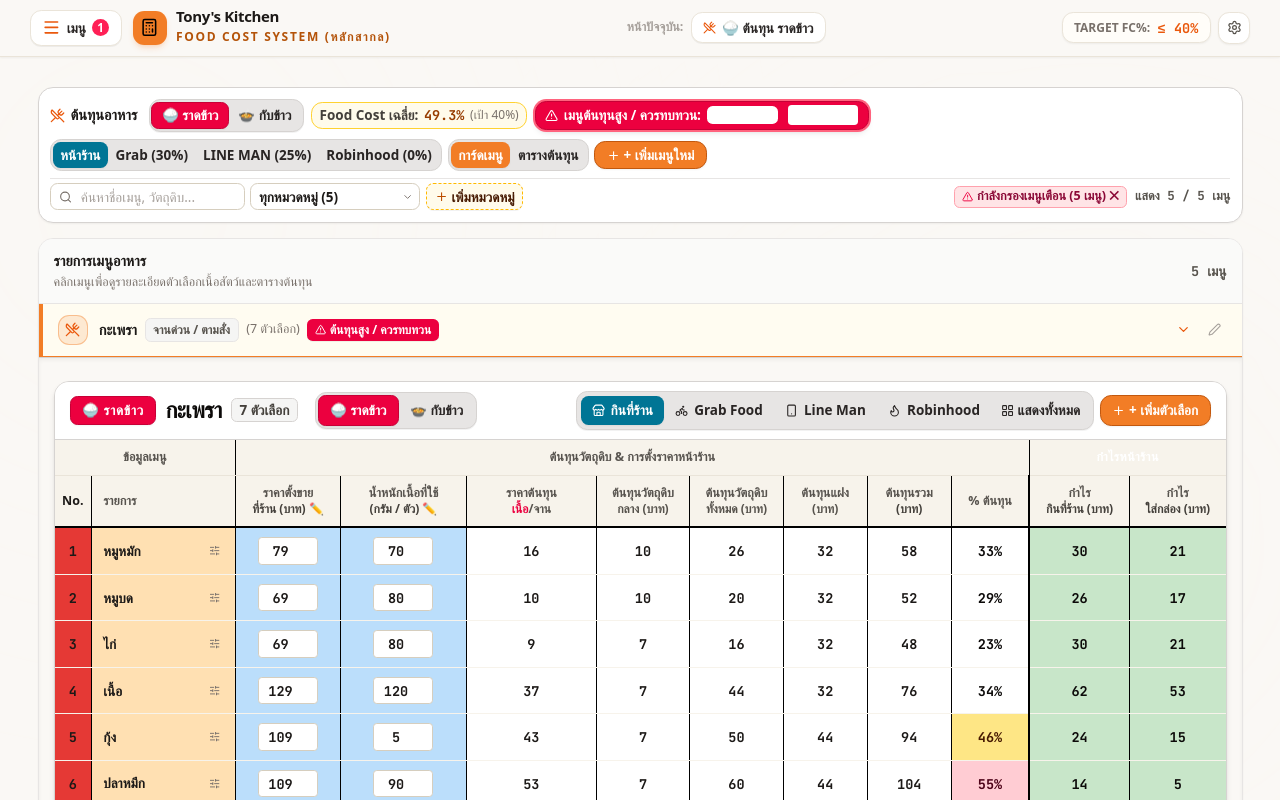
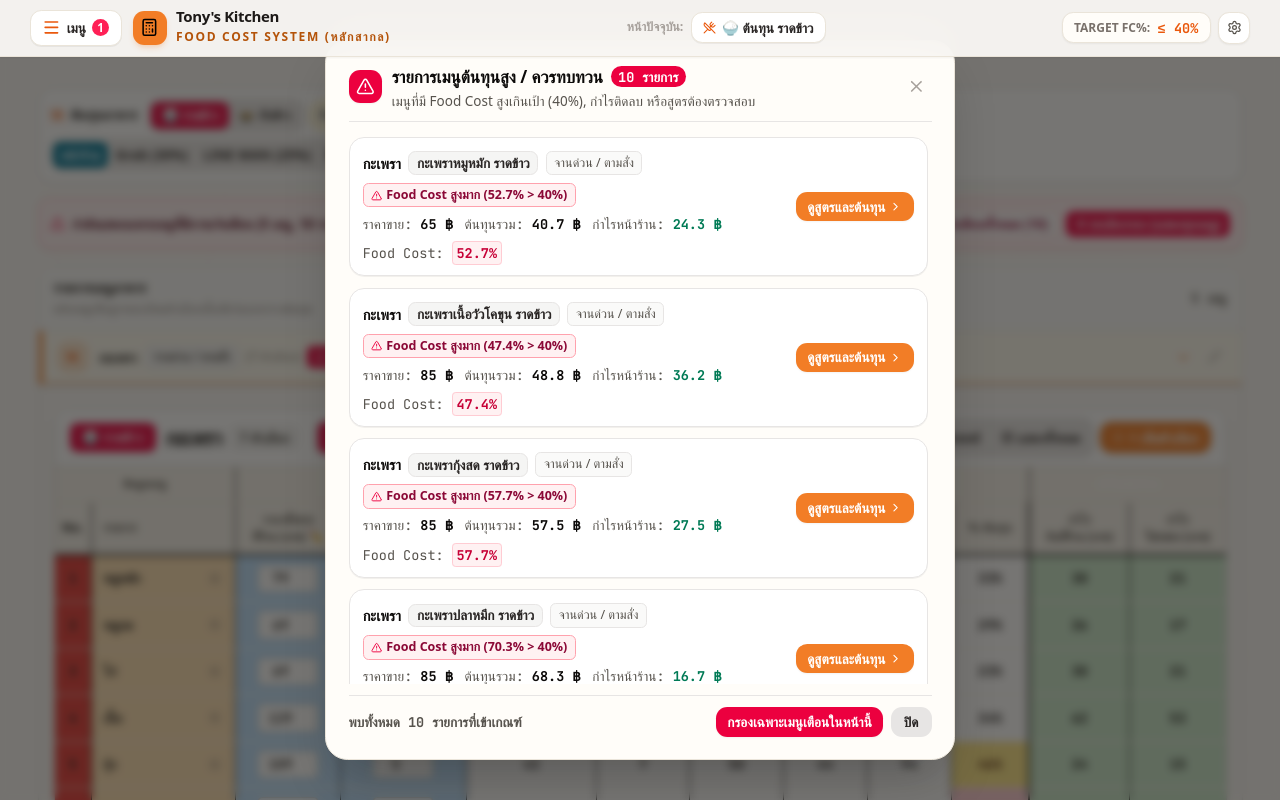
Before and after one commit to tonyonline1/tonycost, a React (Vite) app: page / in a window 1280 px wide. Both pictures are taken after a click on the button "คลิกเพื่อแสดงเฉพาะเมนูต้นทุนสูง / ควรทบทวน ทันที". Shown: the top 800 px of the page. Built offline with nearby package versions, Linux system fonts and the light colour scheme; the HTML template or start-up script is replaced by a standard one.

Commit message:
feat: add warning review modal for high-cost items
Implement state and filtering logic to track menu variants with high costs, review issues, or negative margins to enable immediate inspection via a dedicated modal.

```diff
--- a/src/components/FoodCostView.tsx
+++ b/src/components/FoodCostView.tsx
@@ -122,6 +122,8 @@ export const FoodCostView: React.FC<FoodCostViewProps> = ({
 
   // Filter high-cost / needs-review items toggle
   const [filterHighCostOnly, setFilterHighCostOnly] = useState(false);
+  // Warning review modal state for displaying alerted items immediately (Requirement 3)
+  const [isWarningModalOpen, setIsWarningModalOpen] = useState(false);
 
   // Combine menu categories and custom categories
   const categories = useMemo(() => {
@@ -283,26 +285,51 @@ export const FoodCostView: React.FC<FoodCostViewProps> = ({
     return matchesCategory && matchesSearch;
   });
 
+  // Detailed list of variants with warnings for instant inspection (Requirement 3)
+  const warningRows = useMemo(() => {
+    const target = settings.targetFoodCostPercent || 35;
+    return allRows
+      .filter((r) => {
+        const isHighFc =
+          r.breakdown.restaurantFoodCostPercent > target ||
+          r.breakdown.restaurantFoodCostPercent > 40;
+        const hasIssue = r.breakdown.hasReviewIssue;
+        const isNegProfit =
+          r.breakdown.restaurantProfit < 0 || r.breakdown.deliveryProfit < 0;
+        return isHighFc || hasIssue || isNegProfit;
+      })
+      .map((r) => {
+        const reasons: string[] = [];
+        if (r.breakdown.restaurantFoodCostPercent > 40) {
+          reasons.push(`Food Cost สูงมาก (${r.breakdown.restaurantFoodCostPercent.toFixed(1)}% > 40%)`);
+        } else if (r.breakdown.restaurantFoodCostPercent > target) {
+          reasons.push(`Food Cost เกินเป้า (${r.breakdown.restaurantFoodCostPercent.toFixed(1)}% > ${target}%)`);
+        }
+        if (r.breakdown.restaurantProfit < 0) {
+          reasons.push(`กำไรหน้าร้านติดลบ (${r.breakdown.restaurantProfit.toFixed(1)} ฿)`);
+        }
+        if (r.breakdown.deliveryProfit < 0) {
+          reasons.push(`กำไรเดลิเวอรี่ติดลบ (${r.breakdown.deliveryProfit.toFixed(1)} ฿)`);
+        }
+        if (r.breakdown.hasReviewIssue) {
+          reasons.push(r.breakdown.reviewMessage || 'ต้องทบทวนสูตรหรือวัตถุดิบ');
+        }
+        return {
+          ...r,
+          reasons,
+        };
+      });
+  }, [allRows, settings.targetFoodCostPercent]);
+
   // Set of menu IDs that have high cost (> 40% or > target) or review issue or negative margin
   const warningMenuIds = useMemo(() => {
-    const target = settings.targetFoodCostPercent || 35;
-    return new Set(
-      allRows
-        .filter(
-          (r) =>
-            r.breakdown.restaurantFoodCostPercent > target ||
-            r.breakdown.restaurantFoodCostPercent > 40 ||
-            r.breakdown.hasReviewIssue ||
-            r.breakdown.restaurantProfit < 0 ||
-            r.breakdown.deliveryProfit < 0
-        )
-        .map((r) => r.menu.id)
-    );
-  }, [allRows, settings.targetFoodCostPercent]);
+    return new Set(warningRows.map((r) => r.menu.id));
+  }, [warningRows]);
 
   const filteredMenus = menus.filter((m) => {
     const matchesCategory = selectedCategory === 'ALL' || m.category === selectedCategory;
     const matchesSearch =
+      !searchTerm ||
       m.name.toLowerCase().includes(searchTerm.toLowerCase()) ||
       m.variants.some((v) => v.name.toLowerCase().includes(searchTerm.toLowerCase()));
     const matchesWarning = !filterHighCostOnly || warningMenuIds.has(m.id);
@@ -316,28 +343,16 @@ export const FoodCostView: React.FC<FoodCostViewProps> = ({
       ? allRows.reduce((acc, r) => acc + r.breakdown.restaurantFoodCostPercent, 0) / totalVariantsCount
       : 0;
   const target = settings.targetFoodCostPercent || 35;
-  const warningCount = allRows.filter(
-    (r) =>
-      r.breakdown.restaurantFoodCostPercent > target ||
-      r.breakdown.restaurantFoodCostPercent > 40 ||
-      r.breakdown.hasReviewIssue ||
-      r.breakdown.restaurantProfit < 0 ||
-      r.breakdown.deliveryProfit < 0
-  ).length;
+  const warningCount = warningRows.length;
 
   const handleToggleHighCostFilter = () => {
-    setFilterHighCostOnly((prev) => {
-      const next = !prev;
-      if (next) {
-        setSelectedCategory('ALL');
-        setSearchTerm('');
-        const firstWarning = menus.find((m) => warningMenuIds.has(m.id));
-        if (firstWarning) {
-          setSelectedMenuId(firstWarning.id);
-        }
-      }
-      return next;
-    });
+    // Requirement 3: Clicking opens the alerted items modal immediately!
+    setIsWarningModalOpen(true);
+    setFilterHighCostOnly(true);
+    const firstWarning = menus.find((m) => warningMenuIds.has(m.id));
+    if (firstWarning) {
+      setSelectedMenuId(firstWarning.id);
+    }
   };
 
   const handleOpenAddMenu = () => {
@@ -706,6 +721,21 @@ export const FoodCostView: React.FC<FoodCostViewProps> = ({
               </button>
             </div>
 
+            {/* Requirement 1: Move "เพิ่มหมวดหมู่" next to "เพิ่มเมนูใหม่" */}
+            <button
+              type="button"
+              onClick={() => {
+                setCategoryError(null);
+                setNewCategoryInput('');
+                setIsAddCategoryModalOpen(true);
+              }}
+              className="px-2.5 py-1 bg-amber-500 hover:bg-amber-600 !text-white font-black rounded-xl text-xs shadow-xs transition-all flex items-center gap-1 cursor-pointer shrink-0 border border-amber-600"
+              title="เพิ่มหมวดหมู่อาหารใหม่"
+            >
+              <Plus className="w-3.5 h-3.5" />
+              <span>+ เพิ่มหมวดหมู่</span>
+            </button>
+
             {/* Add menu button */}
             <button
               type="button"
@@ -717,100 +747,35 @@ export const FoodCostView: React.FC<FoodCostViewProps> = ({
             </button>
           </div>
         </div>
-
-        {/* Row 2: Search, Category, Add Category (Ultra-compact inline row) */}
-        <div className="flex flex-wrap items-center justify-between gap-2 pt-1 border-t border-stone-200">
-          <div className="flex items-center gap-1.5 flex-wrap">
-            <div className="relative w-40 sm:w-52">
-              <Search className="w-3.5 h-3.5 absolute left-2.5 top-1/2 -translate-y-1/2 text-stone-500" />
-              <input
-                type="text"
-                placeholder="ค้นหาชื่อเมนู, วัตถุดิบ..."
-                value={searchTerm}
-                onChange={(e) => setSearchTerm(e.target.value)}
-                className="w-full pl-8 pr-2 py-1 bg-stone-50 border border-stone-300 rounded-lg text-xs font-medium text-stone-900 placeholder-stone-400 focus:outline-none focus:border-[#F27D26] focus:bg-white"
-              />
-            </div>
-
-            <div className="relative min-w-[140px] sm:min-w-[170px]">
-              <select
-                value={selectedCategory}
-                onChange={(e) => setSelectedCategory(e.target.value)}
-                className="w-full pl-2 pr-6 py-1 bg-stone-50 border border-stone-300 rounded-lg text-xs font-bold text-stone-900 focus:outline-none focus:border-[#F27D26] appearance-none cursor-pointer focus:bg-white"
-              >
-                {categories.map((c) => {
-                  const count =
-                    c === 'ALL'
-                      ? menus.length
-                      : menus.filter((m) => m.category === c).length;
-                  return (
-                    <option key={c} value={c}>
-                      {c === 'ALL' ? `ทุกหมวดหมู่ (${count})` : `${c} (${count})`}
-                    </option>
-                  );
-                })}
-              </select>
-              <div className="absolute right-2 top-1/2 -translate-y-1/2 pointer-events-none text-stone-500">
-                <ChevronDown className="w-3 h-3" />
-              </div>
-            </div>
-
-            {selectedCategory !== 'ALL' && (
-              <div className="flex items-center gap-1">
-                <button
-                  type="button"
-                  onClick={() => handleOpenEditCategory(selectedCategory)}
-                  className="px-2 py-1 bg-stone-100 hover:bg-stone-200 border border-stone-300 text-stone-800 rounded-lg text-xs font-bold transition-all cursor-pointer flex items-center gap-1"
-                  title={`แก้ไขชื่อหมวดหมู่ "${selectedCategory}"`}
-                >
-                  <Edit2 className="w-3 h-3 text-[#F27D26]" />
-                  <span>แก้ไข</span>
-                </button>
-                <button
-                  type="button"
-                  onClick={() => handleOpenDeleteCategory(selectedCategory)}
-                  className="px-2 py-1 bg-rose-50 hover:bg-rose-100 border border-rose-200 text-rose-800 rounded-lg text-xs font-bold transition-all cursor-pointer flex items-center gap-1"
-                  title={`ลบหมวดหมู่ "${selectedCategory}"`}
-                >
-                  <Trash2 className="w-3 h-3 text-rose-600" />
-                  <span>ลบ</span>
-                </button>
-              </div>
-            )}
-
+      </div>
+
+      {/* Active High-Cost Filter Alert Banner (Displayed when filtering warning items) */}
+      {filterHighCostOnly && (
+        <div className="flex flex-wrap items-center justify-between gap-2 p-2.5 sm:p-3 bg-rose-50 border border-rose-300 rounded-xl text-rose-950 text-xs shadow-2xs">
+          <div className="flex items-center gap-2">
+            <AlertTriangle className="w-4 h-4 text-rose-600 shrink-0" />
+            <span className="font-bold">
+              กำลังแสดงเฉพาะเมนูที่มีการแจ้งเตือน ({warningMenuIds.size} เมนู, {warningRows.length} รายการตัวเลือก)
+            </span>
+          </div>
+          <div className="flex items-center gap-2">
             <button
               type="button"
-              onClick={() => {
-                setCategoryError(null);
-                setNewCategoryInput('');
-                setIsAddCategoryModalOpen(true);
-              }}
-              className="px-2 py-1 rounded-lg text-xs font-black transition-all cursor-pointer flex items-center gap-1 bg-amber-50 hover:bg-amber-100 border border-dashed border-amber-400 text-amber-950 shadow-2xs shrink-0"
-              title="เพิ่มหมวดหมู่อาหารใหม่"
+              onClick={() => setIsWarningModalOpen(true)}
+              className="px-2.5 py-1 bg-white hover:bg-rose-100 border border-rose-300 text-rose-900 font-black rounded-lg cursor-pointer"
             >
-              <Plus className="w-3.5 h-3.5 text-amber-700" />
-              <span>เพิ่มหมวดหมู่</span>
+              ดูรายการแจ้งเตือนทั้งหมด ({warningRows.length})
+            </button>
+            <button
+              type="button"
+              onClick={() => setFilterHighCostOnly(false)}
+              className="px-2.5 py-1 bg-rose-600 hover:bg-rose-700 text-white font-black rounded-lg cursor-pointer"
+            >
+              ✕ ยกเลิกกรอง (แสดงทุกเมนู)
             </button>
           </div>
-
-          <div className="flex items-center gap-2 text-xs">
-            {filterHighCostOnly && (
-              <button
-                type="button"
-                onClick={() => setFilterHighCostOnly(false)}
-                className="px-2 py-0.5 rounded-md bg-rose-100 hover:bg-rose-200 border border-rose-300 text-rose-900 font-black text-[11px] flex items-center gap-1 cursor-pointer transition-colors"
-                title="คลิกเพื่อยกเลิกการกรอง"
-              >
-                <AlertTriangle className="w-3 h-3 text-rose-600" />
-                <span>กำลังกรองเมนูเตือน ({filteredMenus.length} เมนู) ✕</span>
-              </button>
-            )}
-            <span className="font-mono font-bold text-stone-600 text-[11px]">
-              แสดง {filteredMenus.length} / {menus.length} เมนู
-            </span>
-          </div>
         </div>
-      </div>
+      )}
 
       {/* VIEW 1: CLEAN MENU LIST + ON-DEMAND VARIANT DETAILS */}
       {viewMode === 'CARDS' && (
@@ -1724,6 +1689,149 @@ export const FoodCostView: React.FC<FoodCostViewProps> = ({
           </div>
         </div>
       )}
+
+      {/* WARNING REVIEW MODAL (Requirement 3: Displays all alerted items immediately) */}
+      {isWarningModalOpen && (
+        <div className="fixed inset-0 z-50 flex items-center justify-center p-3 sm:p-4 bg-stone-900/60 backdrop-blur-xs">
+          <div className="bg-[#FFFDF9] rounded-3xl max-w-2xl w-full p-5 sm:p-6 shadow-2xl border border-stone-300 text-stone-900 flex flex-col max-h-[90vh]">
+            {/* Header */}
+            <div className="flex items-center justify-between border-b border-stone-200 pb-3 shrink-0">
+              <div className="flex items-center gap-2.5">
+                <span className="w-9 h-9 rounded-xl bg-rose-600 text-white flex items-center justify-center shadow-xs shrink-0">
+                  <AlertTriangle className="w-5 h-5" />
+                </span>
+                <div>
+                  <h3 className="font-black text-stone-950 text-base sm:text-lg flex items-center gap-2">
+                    <span>รายการเมนูต้นทุนสูง / ควรทบทวน</span>
+                    <span className="px-2 py-0.5 rounded-full bg-rose-600 text-white text-xs font-mono font-black">
+                      {warningRows.length} รายการ
+                    </span>
+                  </h3>
+                  <p className="text-xs text-stone-600 font-medium mt-0.5">
+                    เมนูที่มี Food Cost สูงเกินเป้า ({settings.targetFoodCostPercent || 35}%), กำไรติดลบ หรือสูตรต้องตรวจสอบ
+                  </p>
+                </div>
+              </div>
+              <button
+                type="button"
+                onClick={() => setIsWarningModalOpen(false)}
+                className="p-1.5 rounded-xl text-stone-400 hover:text-stone-700 hover:bg-stone-100 cursor-pointer"
+              >
+                <X className="w-5 h-5" />
+              </button>
+            </div>
+
+            {/* List */}
+            <div className="space-y-3 mt-4 overflow-y-auto flex-1 pr-1">
+              {warningRows.length === 0 ? (
+                <div className="text-center py-10 text-stone-500">
+                  <CheckCircle2 className="w-12 h-12 mx-auto text-emerald-500 mb-2" />
+                  <p className="font-bold text-stone-800">ยอดเยี่ยมมาก! ไม่มีเมนูที่ต้นทุนสูงเกินเกณฑ์ในขณะนี้</p>
+                </div>
+              ) : (
+                warningRows.map((item, idx) => (
+                  <div
+                    key={`${item.menu.id}-${item.variant.id}-${idx}`}
+                    className="p-3.5 rounded-2xl bg-white border border-stone-200 shadow-2xs hover:border-rose-300 transition-all flex flex-col sm:flex-row sm:items-center justify-between gap-3"
+                  >
+                    <div className="min-w-0 flex-1">
+                      <div className="flex items-center gap-2 flex-wrap">
+                        <span className="font-black text-stone-950 text-sm">
+                          {item.menu.name}
+                        </span>
+                        <span className="text-xs px-2 py-0.5 bg-stone-100 border border-stone-200 text-stone-800 font-bold rounded-lg">
+                          {item.variant.name}
+                        </span>
+                        <span className="text-[11px] px-2 py-0.5 bg-stone-50 border border-stone-200 text-stone-600 rounded-md">
+                          {item.menu.category}
+                        </span>
+                      </div>
+
+                      {/* Warning Badges */}
+                      <div className="flex flex-wrap gap-1.5 mt-2">
+                        {item.reasons.map((reason, rIdx) => (
+                          <span
+                            key={rIdx}
+                            className="px-2 py-0.5 bg-rose-50 border border-rose-300 text-rose-900 text-[11px] font-black rounded-md flex items-center gap-1"
+                          >
+                            <AlertTriangle className="w-3 h-3 text-rose-600 shrink-0" />
+                            <span>{reason}</span>
+                          </span>
+                        ))}
+                      </div>
+
+                      {/* Metrics bar */}
+                      <div className="flex items-center gap-3 text-xs text-stone-600 mt-2 font-mono flex-wrap">
+                        <span>ราคาขาย: <strong className="text-stone-950 font-black">{item.breakdown.sellingPrice} ฿</strong></span>
+                        <span>ต้นทุนรวม: <strong className="text-stone-950 font-black">{item.breakdown.totalCost.toFixed(1)} ฿</strong></span>
+                        <span>
+                          กำไรหน้าร้าน:{' '}
+                          <strong className={item.breakdown.restaurantProfit < 0 ? 'text-rose-600 font-black' : 'text-emerald-700 font-black'}>
+                            {item.breakdown.restaurantProfit.toFixed(1)} ฿
+                          </strong>
+                        </span>
+                        <span>
+                          Food Cost:{' '}
+                          <strong className="text-rose-700 font-black bg-rose-50 px-1 py-0.5 rounded border border-rose-200">
+                            {item.breakdown.restaurantFoodCostPercent.toFixed(1)}%
+                          </strong>
+                        </span>
+                      </div>
+                    </div>
+
+                    {/* Action button */}
+                    <div className="shrink-0 flex items-center gap-2">
+                      <button
+                        type="button"
+                        onClick={() => {
+                          setIsWarningModalOpen(false);
+                          setSelectedMenuId(item.menu.id);
+                          setFilterHighCostOnly(true);
+                          setSelectedBreakdown({
+                            menu: item.menu,
+                            variant: item.variant,
+                            breakdown: item.breakdown,
+                          });
+                        }}
+                        className="w-full sm:w-auto px-3 py-1.5 bg-[#F27D26] hover:bg-[#d96817] !text-white text-xs font-black rounded-xl shadow-xs cursor-pointer flex items-center justify-center gap-1"
+                      >
+                        <span>ดูสูตรและต้นทุน</span>
+                        <ChevronRight className="w-3.5 h-3.5" />
+                      </button>
+                    </div>
+                  </div>
+                ))
+              )}
+            </div>
+
+            {/* Footer */}
+            <div className="flex flex-wrap items-center justify-between gap-2 pt-3 mt-3 border-t border-stone-200 shrink-0 text-xs">
+              <span className="font-mono font-bold text-stone-600">
+                พบทั้งหมด {warningRows.length} รายการที่เข้าเกณฑ์
+              </span>
+              <div className="flex items-center gap-2">
+                <button
+                  type="button"
+                  onClick={() => {
+                    setFilterHighCostOnly(true);
+                    setIsWarningModalOpen(false);
+                  }}
+                  className="px-3 py-1.5 bg-rose-600 hover:bg-rose-700 text-white font-black rounded-xl shadow-xs cursor-pointer"
+                >
+                  กรองเฉพาะเมนูเตือนในหน้านี้
+                </button>
+                <button
+                  type="button"
+                  onClick={() => setIsWarningModalOpen(false)}
+                  className="px-3.5 py-1.5 bg-stone-200 hover:bg-stone-300 text-stone-800 font-bold rounded-xl cursor-pointer"
+                >
+                  ปิด
+                </button>
+              </div>
+            </div>
+          </div>
+        </div>
+      )}
     </div>
   );
 };
```
